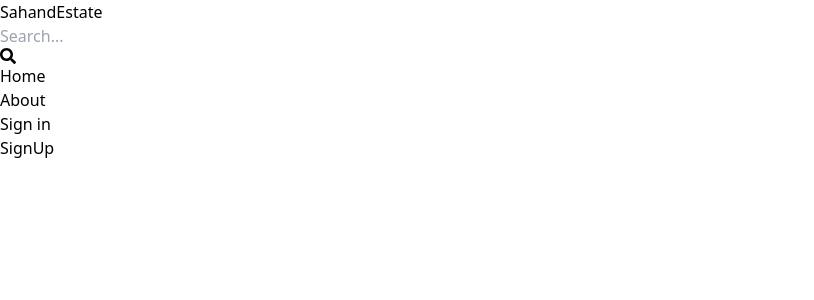
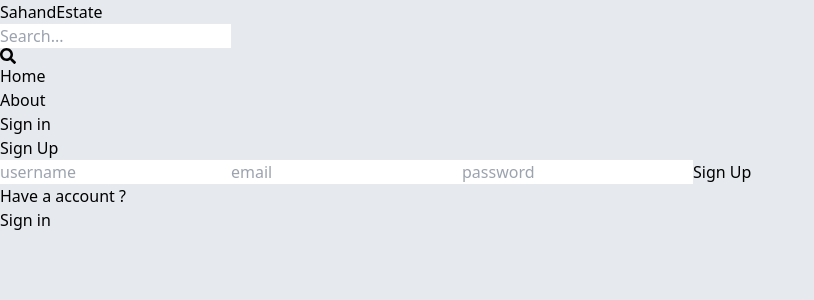
Before and after one commit to Dhanraj24th/mern-estate, a React (Vite) app in the folder client/: page /sign-up in a window 1280 px wide. Shown: the top 300 px of the page, without its empty margins (0-814 px from the left). Built offline with nearby package versions, Linux system fonts and the light colour scheme.

Commit message:
complete a sign up page

```diff
--- a/client/src/index.css
+++ b/client/src/index.css
@@ -1,3 +1,7 @@
 @tailwind base;
 @tailwind components;
 @tailwind utilities;
+
+body{
+    background-color: rgb(230, 234, 238);
+}
--- a/client/src/pages/SignUp.jsx
+++ b/client/src/pages/SignUp.jsx
@@ -1,9 +1,22 @@
 import React from 'react'
+import { Link } from 'react-router-dom'
 
 export default function SignUp() {
   return (
-    <div>
-      SignUp
+    <div className='p-3 max-w-lg mx-auto'>
+      <h1 className='text-3xl text-center my-7 font-semibold '>Sign Up</h1>
+      <form className='flex flex-col gap-4'>
+        <input type='text' placeholder='username' className='border p-3 rounded-xl focus:outline-none' ></input>
+        <input type='email' placeholder='email' className='border p-3 rounded-xl focus:outline-none'></input>
+        <input type='password' placeholder='password' className='border p-3 rounded-xl focus:outline-none'></input>
+        <button className='bg-slate-700  p-3 rounded-xl text-fuchsia-500 -300 uppercase hover:opacity-80 disabled:opacity-80'>Sign Up</button>
+      </form>
+      <div className='flex gap-2 mt-5'>
+        <p>Have a account ?</p>
+        <Link>
+          <span className='text-cyan-600'>Sign in</span>
+        </Link>
+        </div>
     </div>
   )
 }
```
